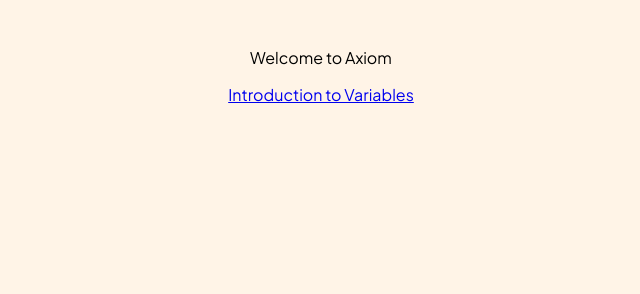
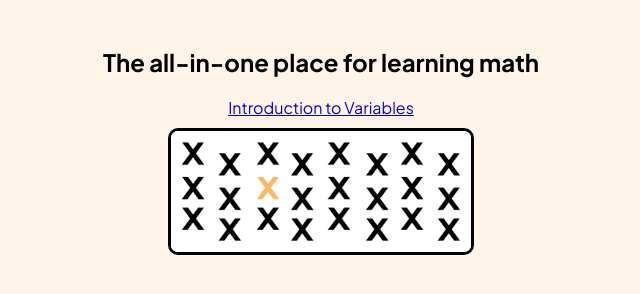
Before and after one commit to auxetica/auxetica.github.io, a plain HTML site: page index.html in a window 1280 px wide. Shown: the part 116-410 px from the top of the page, without its empty margins (319-959 px from the left). Drawn offline with Linux system fonts and the light colour scheme.

Commit message:
Add cover

```diff
--- a/index.html
+++ b/index.html
@@ -12,7 +12,8 @@
 
   <body>
     <a class="axiom" href = "index.html"><p><font color =#ffa91f>[</font>Axiom<font color =#ffa91f>]</font></p></a>
-    <p>Welcome to Axiom</p>
+    <h2>The all-in-one place for learning math</h2>
     <a href="variables1.html">Introduction to Variables</a>
+    <a  href="variables1.html"><img class = "cover" src = "./covers/var1.png"></img></a>
   </body>
 </html>
--- a/index_style.css
+++ b/index_style.css
@@ -73,9 +73,26 @@
   font-family: 'Plus Jakarta Sans', sans-serif;
   font-size: 20px;
   cursor: pointer;
+  box-shadow: 0px 10px 0px black;
 }
 
 button:hover {
     background-color: #ed9818;
+    box-shadow: 0px 5px 0px black;
+}
 
+button:active {
+    box-shadow: inset 0px 0px 0px;
 }
+
+.cover {
+    width: 300px;
+    height: auto;
+    margin-left: auto;
+    margin-right: auto;
+    margin-top: 10px;
+    display:block;
+    padding: 0px;
+    border: 3px solid black;
+    border-radius: 10px;
+}
--- a/variables1.js
+++ b/variables1.js
@@ -82,7 +82,7 @@
     resultsText.id = "resultsText";
     if (document.getElementById("resultsText") != null) {document.getElementById("resultsText").remove();}
 
-    if (userAnswer != answer){
+    if (userAnswer != answer && score != questionAmount){
         //document.getElementById('PROBLEM_TEXT').innerText = "I hate you. Forever. " + score;
         resultsText.innerText = "Not quite. Try again!";
         if (score > 0){
```
Also changed, not shown: variables1.html (+2 -1 lines), covers/var1.png (added), covers/var1small.png (added).
